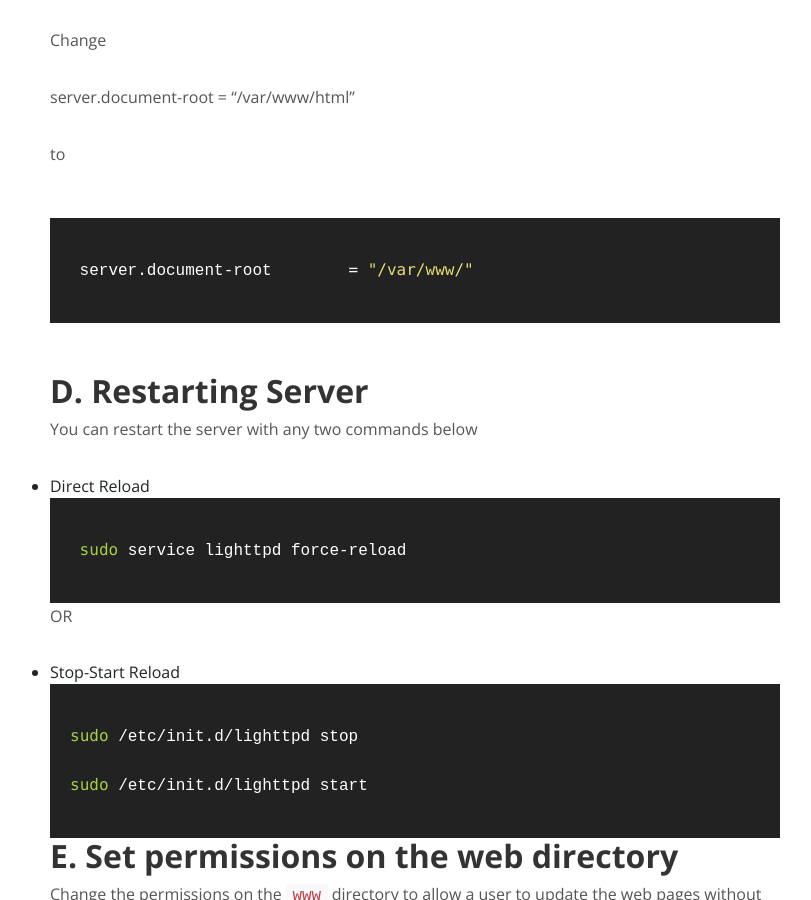
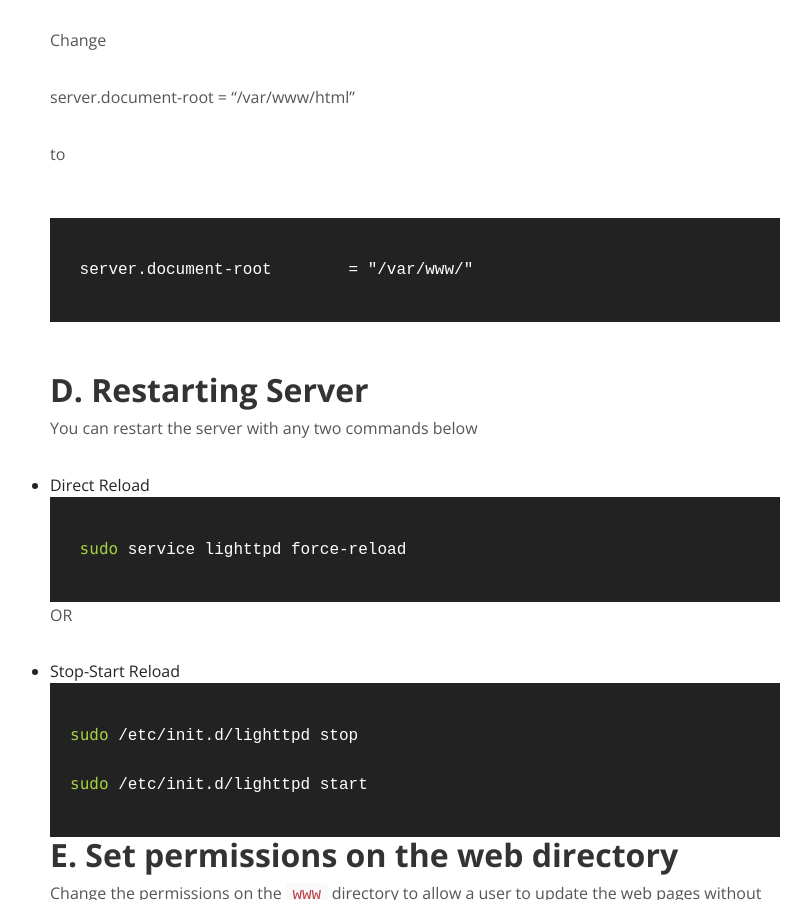
Before and after one commit to alirumane/alirumane.github.io, a Jekyll site: the page built from _posts/2016-04-10-setting-lighttpd-on-raspberry-pi.md, in a window 1280 px wide and 900 px high, scrolled down 3253 px. Shown: the whole window, without its empty margins (35-846 px from the left). Built offline with Jekyll 4.4.1, drawn with Linux system fonts in a browser that asks for light colours.

Commit message:
Update 2016-04-10-setting-lighttpd-on-raspberry-pi.md

````diff
--- a/_posts/2016-04-10-setting-lighttpd-on-raspberry-pi.md
+++ b/_posts/2016-04-10-setting-lighttpd-on-raspberry-pi.md
@@ -91,10 +91,9 @@ server.document-root        = "/var/www/html"
 to
 
 
-{% highlight bash %}
+```apacheconf
  server.document-root        = "/var/www/"
-{% endhighlight %}
-
+```
 
 ## D. Restarting Server
 
````
